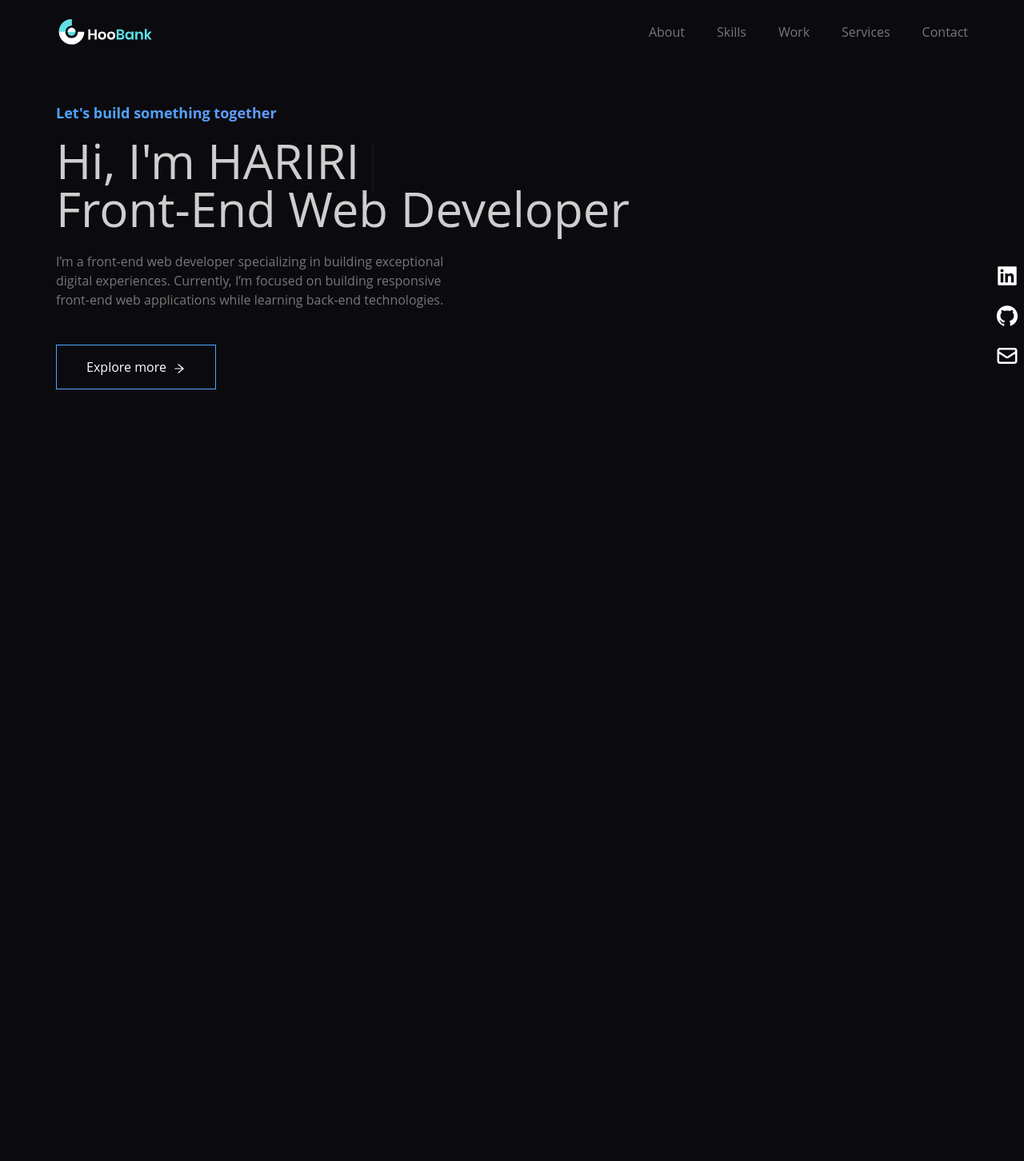
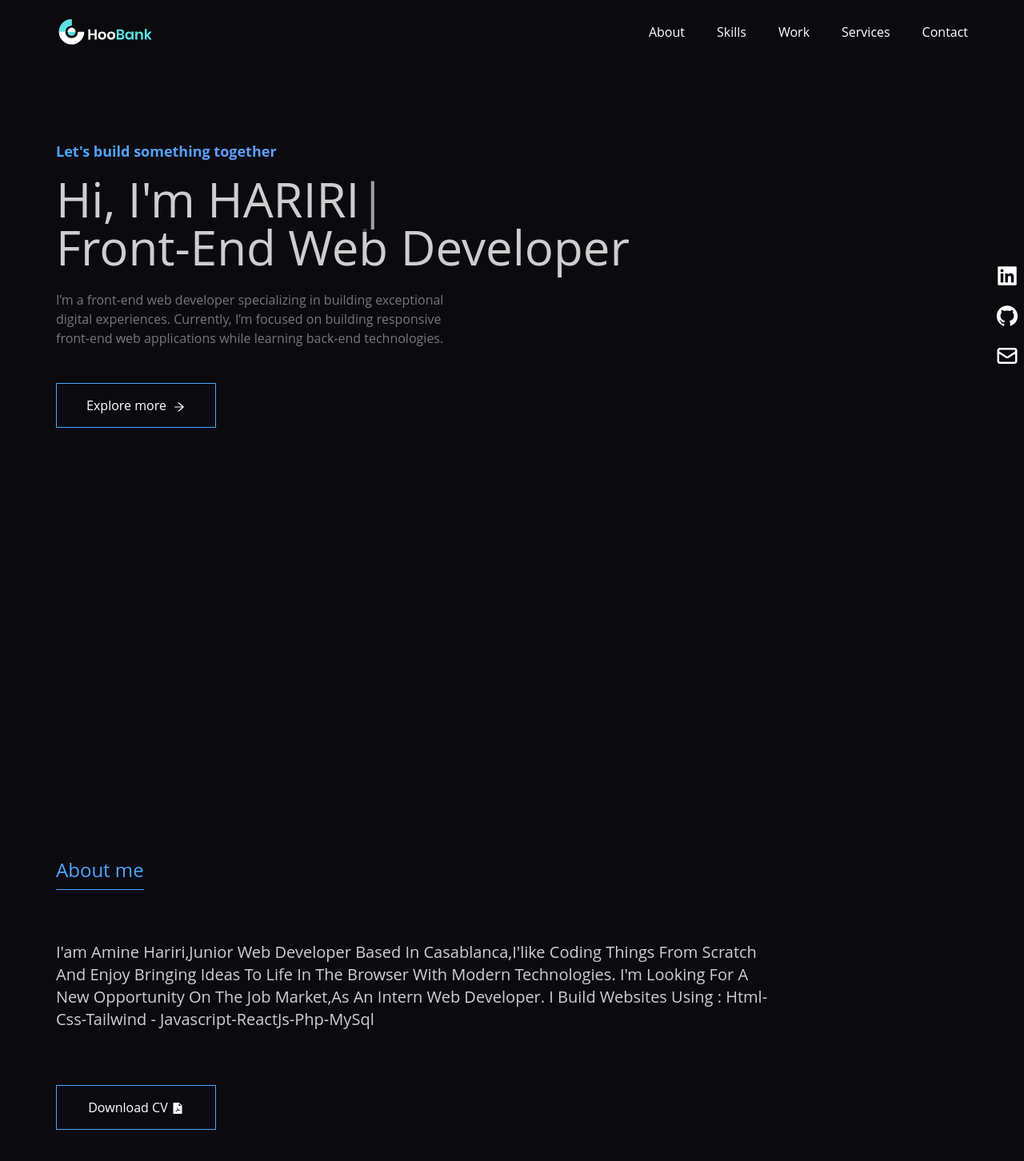
Before and after one commit to Aminehariri/React-Portfolio, a React (Create React App) app: page / in a window 1280 px wide. Shown: the top 1452 px of the page at 80% size. Before the commit the page ends 808 px from the top, so only its background shows below. Built offline with nearby package versions, Linux system fonts and the light colour scheme; the HTML template or start-up script is replaced by a standard one.

Commit message:
done with about section

```diff
--- a/package.json
+++ b/package.json
@@ -11,6 +11,7 @@
     "react-dom": "^18.2.0",
     "react-icons": "^4.6.0",
     "react-scripts": "5.0.1",
+    "react-scroll": "^1.8.8",
     "react-typed": "^1.2.0",
     "web-vitals": "^2.1.4"
   },
--- a/src/App.js
+++ b/src/App.js
@@ -1,6 +1,7 @@
 import Landing from './components/Landing';
 import Navbar from './components/Navbar'
 import { motion } from "framer-motion"
+import About from './components/About';
 
 
 function App() {
@@ -8,6 +9,7 @@ function App() {
     <div className='container'>
       <Navbar />
       <Landing />
+      <About />
     </div>
   );
 }
--- /dev/null
+++ b/src/components/About.jsx
@@ -0,0 +1,15 @@
+import React from 'react'
+import {AiFillFilePdf} from 'react-icons/ai'
+
+export default function About() {
+  return (
+    <div className='text-white t w-full h-[100vh] flex flex-col justify-center my-6' name='About'>
+      <h2 className='text-2xl text-[#4ca5ff] section-title my-4 py-2'>About me</h2>
+      <p className='my-12 text-[#ffffffcc] max-w-[900px] text-xl'>I'am Amine Hariri,Junior Web Developer Based In Casablanca,I'like Coding Things From Scratch And Enjoy Bringing Ideas To Life In The Browser With Modern Technologies.
+        I'm Looking For A New Opportunity On The Job Market,As An Intern Web Developer. I Build Websites Using : Html- Css-Tailwind - Javascript-ReactJs-Php-MySql</p>
+      <button  className='btn'>
+        <a href="../assets/CV-AMINE-HARIRI.pdf" download className='bg-transparent'>Download CV <AiFillFilePdf/></a>
+      </button>
+    </div>
+  )
+}
--- a/src/components/Landing.jsx
+++ b/src/components/Landing.jsx
@@ -3,11 +3,14 @@ import {AiFillMail, AiOutlineArrowRight} from 'react-icons/ai'
 import Typed from 'react-typed'
 import {AiFillLinkedin,AiFillGithub,AiOutlineMail} from 'react-icons/ai'
 import {HiOutlineMail} from 'react-icons/hi'
+import { Link } from 'react-scroll'
+
+
 export default function Landing() {
   return (
     <>
-    <div className='h-[calc(85vh)] text-white  '>
-      <h3 className='text-[18px]  sm:mt-12 mt-20  mb-4 text-gradient font-normal'>Let's build something together</h3>
+    <div className='h-[80vh] text-white  '>
+      <h3 className='text-[18px] mt-24  mb-4 text-gradient font-normal'>Let's build something together</h3>
       <h1
         className=' md:text-6xl sm:text-4xl text-2xl font-bold  sm:font-normal text-[#ffffffcc] '>Hi, I'm {' '}
 
@@ -15,8 +18,11 @@ export default function Landing() {
         <br/>Front-End Web Developer
       </h1>
         <p className='py-6 max-w-[500px]'>I’m a front-end web developer specializing in building exceptional digital experiences. Currently, I’m focused on building responsive front-end web applications while learning back-end technologies.</p>
-      <button className='btn group'>Explore more
+      <button className='btn group'>
+        <Link to='About' className='bg-transparent'  smooth={true} duration={500}>
+        Explore more
         <AiOutlineArrowRight className='bg-[transparent]  ml-2 right' />
+        </Link>
       </button>
     </div>
 
--- a/src/components/Navbar.jsx
+++ b/src/components/Navbar.jsx
@@ -3,7 +3,7 @@ import { navLinks } from '../data'
 import { useState } from 'react'
 import {close,logo,menu} from '../assets'
 import { AiFillLinkedin } from 'react-icons/ai';
-
+import { Link } from 'react-scroll';
 
 export default function Navbar() {
 
@@ -18,7 +18,9 @@ export default function Navbar() {
         {
           navLinks.map((nav,index) =>(
             <li key={nav.id} className={`font-poppins font-normal cursor-pointer text-[16px] text-white  mr-10} ${index ===navLinks.length -1 ? 'mr-0' : 'mr-10 '}`}>
-                <a href={`${nav.id}`} className='text-[#777] hover:text-white'>{nav.title}</a>
+                <Link to={nav.title}  smooth={true} duration={500} key={nav.id}>
+                      {nav.title}
+                    </Link>
             </li>
           ))
         }
@@ -31,7 +33,9 @@ export default function Navbar() {
             {
               navLinks.map((nav,index) =>(
                 <li key={nav.id} className={`font-poppins font-normal cursor-pointer text-[16px] text-white  mb-10} ${index ===navLinks.length -1 ? 'mr-0' : 'mb-10 '}`}>
-                    <a href={`${nav.id}`} className='text-white'>{nav.title}</a>
+                    <Link to={nav.title}  smooth={true} duration={500} key={nav.id}>
+                      {nav.title}
+                    </Link>
                 </li>
               ))
             }
@@ -43,3 +47,8 @@ export default function Navbar() {
     </nav>
   )
 }
+
+
+
+
+{/* <a href={`${nav.id}`} className='text-white'>{nav.title}</a> */}
--- a/src/index.css
+++ b/src/index.css
@@ -121,3 +121,10 @@ svg{
 .btn:hover .right{
   transform: rotate(90deg);
 }
+
+
+.section-title{
+  position: relative;
+  border-bottom: 1px solid #4ca5ff;
+  width: fit-content;
+}
```
Also changed, not shown: 2 other files (tests, documents, lock files or other folders).
